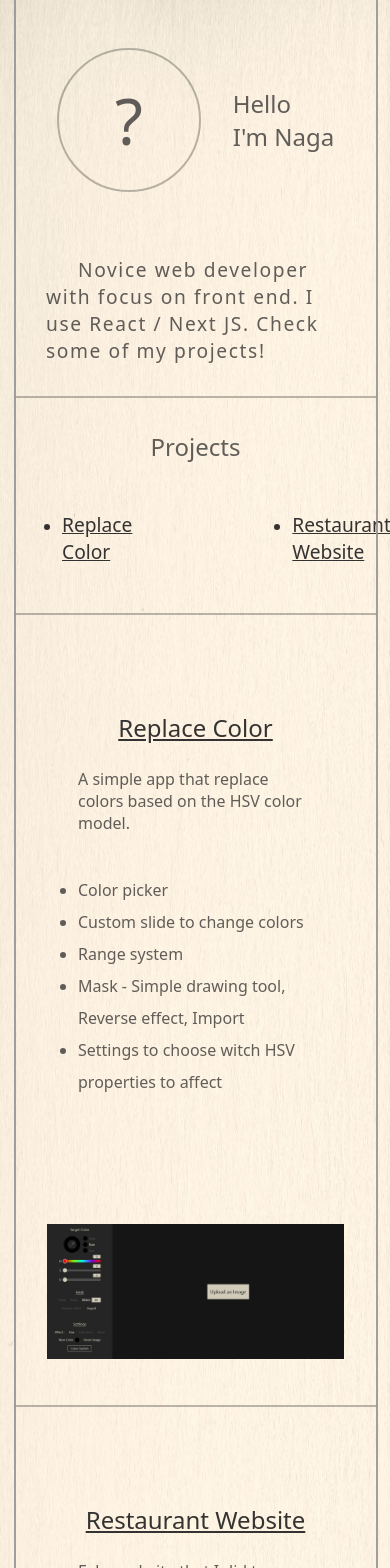
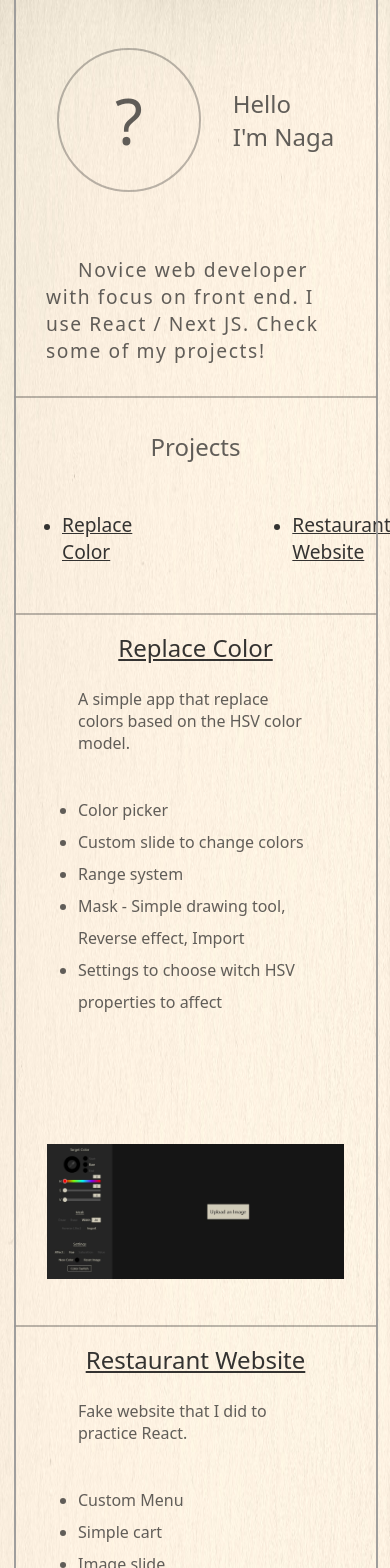
Before and after one commit to DiogoAzvd/Portifolio, a Next.js app: page / in a window 390 px wide. Shown: the top 1568 px of the page. Built offline with nearby package versions, Linux system fonts and the light colour scheme.

Commit message:
modified:   public/css/index.css

```diff
--- a/public/css/index.css
+++ b/public/css/index.css
@@ -200,6 +200,7 @@ img {
         border: none;
         padding-left: 3rem;
         padding-right: 3rem;
+        padding-top: 0;
     }
 
     .pImageWrap {
```
